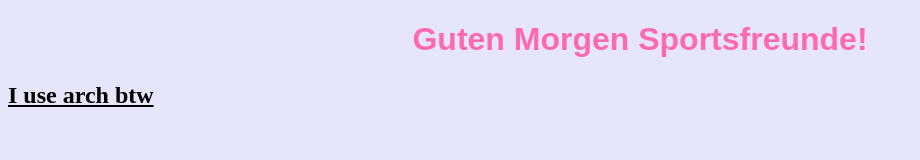
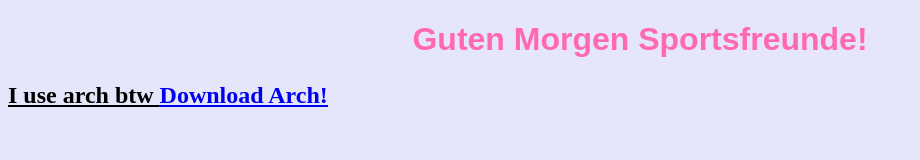
Before and after one commit to FelixOrnetsmueller/MyFirstWebsite, a plain HTML site: page index.html in a window 1280 px wide. Shown: the whole page, without its empty margins (0-920 px from the left). Drawn offline with Linux system fonts and the light colour scheme.

Commit message:
fixed link (hopefully)

```diff
--- a/index.html
+++ b/index.html
@@ -9,7 +9,7 @@
     <header></header>
     <main>
     <h1>Guten Morgen Sportsfreunde! </h1>
-    <p style="text-align: left;text-decoration: underline;">I use arch btw <a href="http://archlinux.org" Download Arch!/> </p>
+    <p style="text-align: left;text-decoration: underline;">I use arch btw <a href="http://archlinux.org"/> Download Arch!</a> </p>
     </main>
     <footer></footer>
   </body>
```
